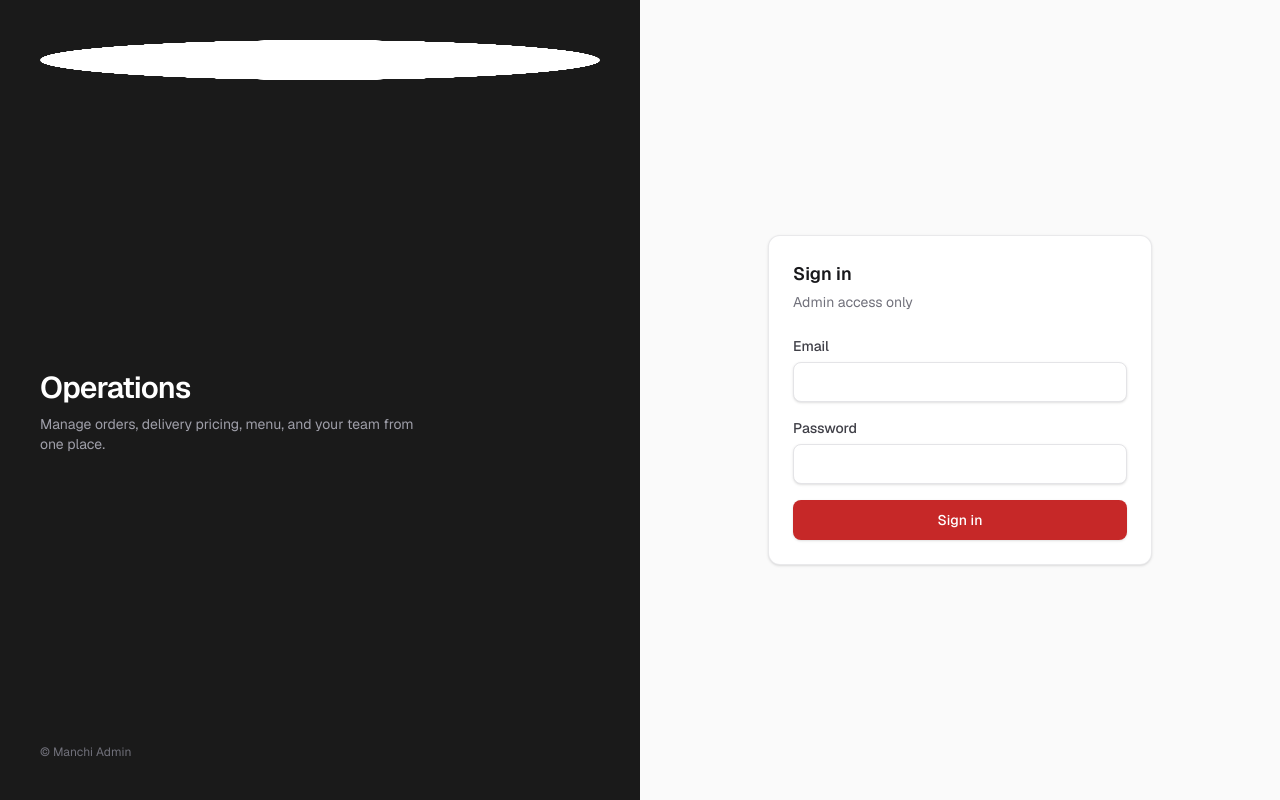
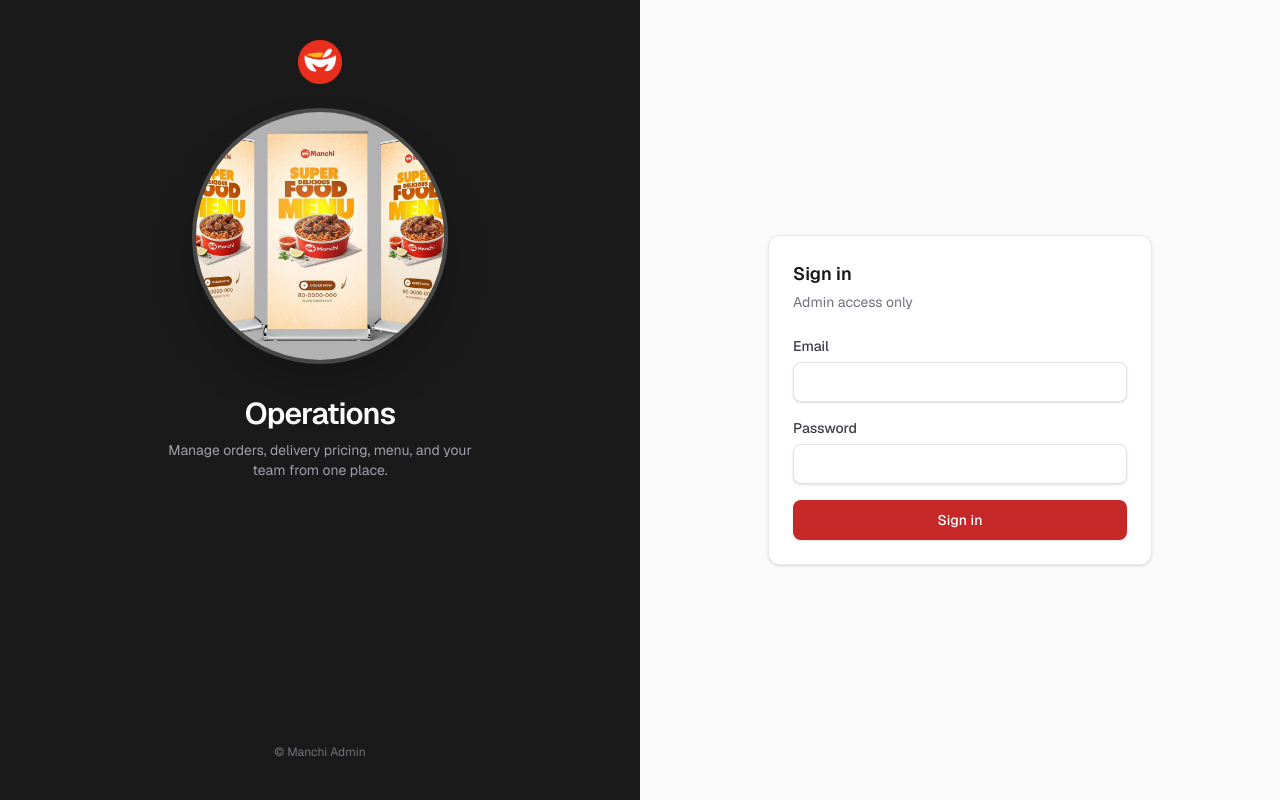
Before and after one commit to Web-Cheezy/manchi-app-admin, a Next.js app: page /login in a window 1280 px wide. Built offline with nearby package versions, Linux system fonts and the light colour scheme; no server answers.

Commit message:
banner image

```diff
--- a/app/login/page.tsx
+++ b/app/login/page.tsx
@@ -32,38 +32,41 @@
   }
 
   return (
-    <div className="flex min-h-dvh flex-col bg-zinc-50 lg:flex-row">
-      <div className="hidden flex-1 flex-col justify-between bg-brand-charcoal p-10 text-white lg:flex">
+    <div className="flex min-h-dvh flex-col lg:flex-row">
+      {/* Left — banner in circle */}
+      <div className="flex flex-col items-center justify-center bg-brand-charcoal px-6 py-10 text-white lg:w-1/2 lg:min-h-dvh lg:px-12">
         <Image
           src="/assets/lightmanchi.png"
           alt="Manchi"
           width={160}
           height={48}
-          className="h-10 w-auto brightness-0 invert"
+          className="mb-6 h-10 w-auto object-contain sm:h-11"
           priority
         />
-        <div>
-          <h1 className="text-3xl font-semibold tracking-tight">Operations</h1>
-          <p className="mt-2 max-w-sm text-sm text-zinc-400">
-            Manage orders, delivery pricing, menu, and your team from one place.
-          </p>
+
+        <div className="relative h-48 w-48 shrink-0 overflow-hidden rounded-full border-4 border-white/20 shadow-2xl sm:h-56 sm:w-56 lg:h-64 lg:w-64">
+          <Image
+            src="/assets/banner.jpg"
+            alt="Manchi banner"
+            fill
+            priority
+            className="object-cover object-center"
+            sizes="(max-width: 1024px) 192px, 256px"
+          />
         </div>
-        <p className="text-xs text-zinc-500">© Manchi Admin</p>
+
+        <h1 className="mt-8 text-center text-2xl font-semibold tracking-tight sm:text-3xl">
+          Operations
+        </h1>
+        <p className="mt-2 max-w-xs text-center text-sm text-zinc-400">
+          Manage orders, delivery pricing, menu, and your team from one place.
+        </p>
+        <p className="mt-auto hidden pt-10 text-xs text-zinc-500 lg:block">© Manchi Admin</p>
       </div>
 
-      <div className="flex flex-1 items-center justify-center p-6 sm:p-10">
+      {/* Right — sign in */}
+      <div className="flex flex-1 items-center justify-center bg-zinc-50 p-6 sm:p-10">
         <div className="w-full max-w-sm">
-          <div className="mb-8 text-center lg:hidden">
-            <Image
-              src="/assets/lightmanchi.png"
-              alt="Manchi"
-              width={140}
-              height={42}
-              className="mx-auto h-10 w-auto"
-              priority
-            />
-          </div>
-
           <Card>
             <CardBody>
               <h2 className="text-lg font-semibold text-zinc-900">Sign in</h2>
```
Also changed, not shown: public/assets/banner.jpg (added).
